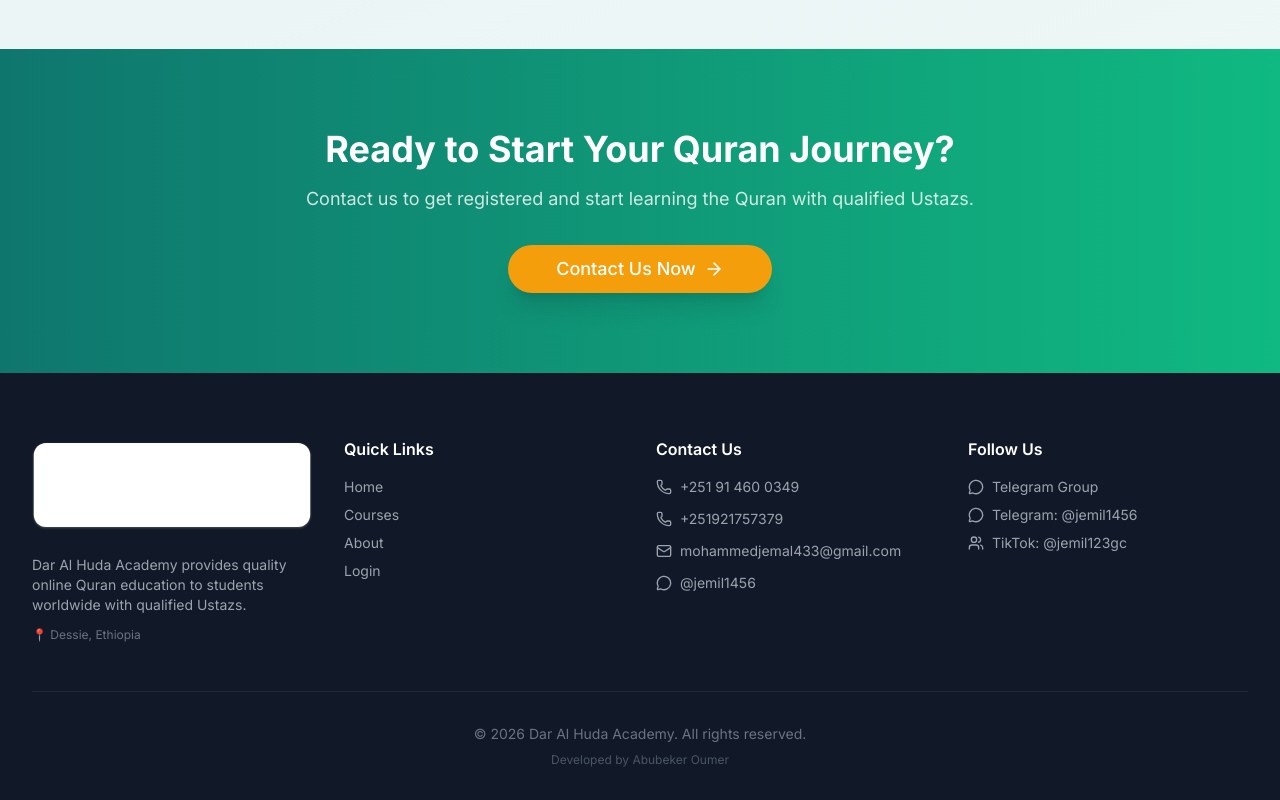
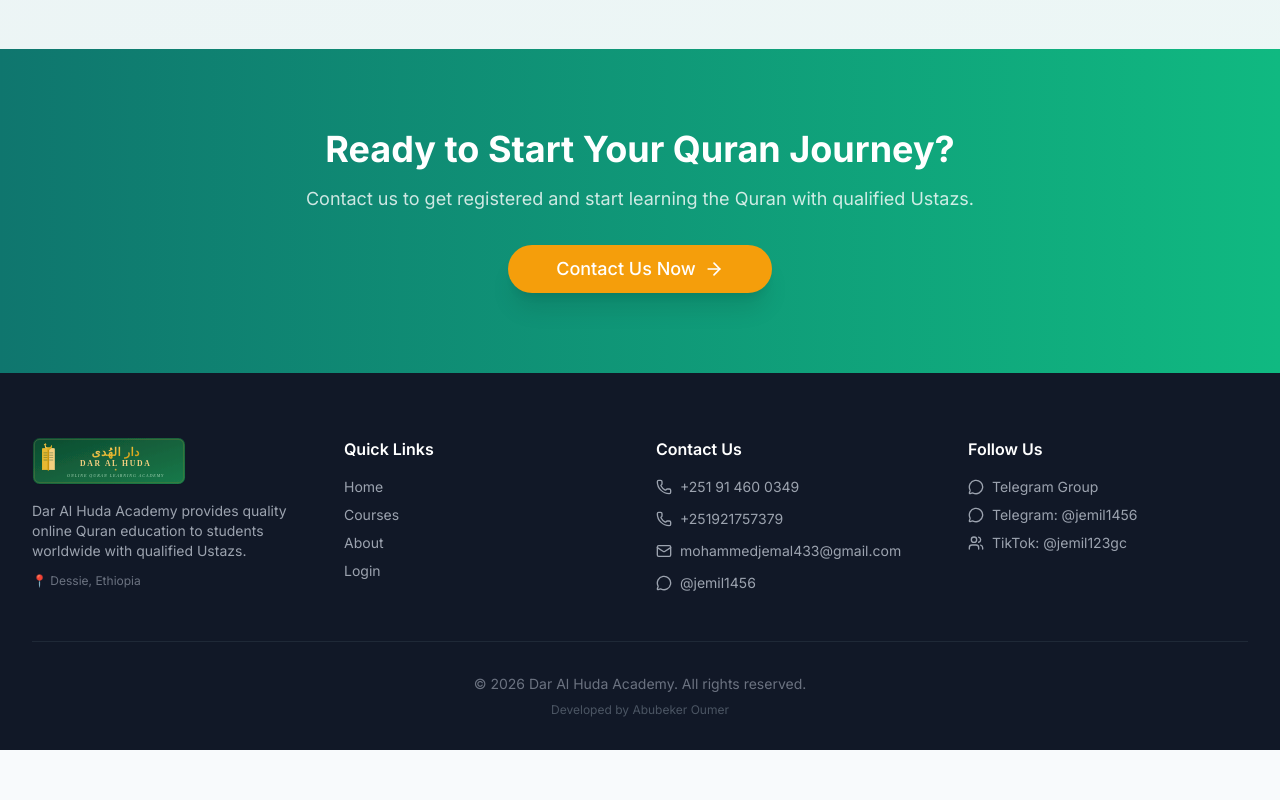
Before and after one commit to bukalla90/dar-al-huda-academy, a Next.js app: page / in a window 1280 px wide. Shown: the part 3988-4788 px from the top of the page. After the commit the page ends 4738 px from the top, so only its background shows below. Built offline with nearby package versions, Linux system fonts and the light colour scheme.

Commit message:
hhhhhhhhhhh

```diff
--- a/src/app/page.tsx
+++ b/src/app/page.tsx
@@ -428,16 +428,13 @@
           <div className="grid grid-cols-1 sm:grid-cols-2 lg:grid-cols-4 gap-8 mb-12">
             <div>
       <div className="mb-4">
-  <div className="relative inline-block">
                 <Image
                   src="/dar-al-huda-logo.svg"
                   alt="Dar Al Huda Academy"
-      width={280}
-      height={90}
-      className="h-14 sm:h-18 md:h-20 lg:h-24 w-auto brightness-0 invert"
-      unoptimized
+                  width={200}
+                  height={62}
+                  className="h-12 w-auto"
                 />
-  </div>
               </div>
               <p className="text-gray-400 text-sm">{t.footerAbout}</p>
               <p className="text-gray-500 text-xs mt-3">📍 Dessie, Ethiopia</p>
```
Lines whose indentation alone changed are shown as unchanged.
